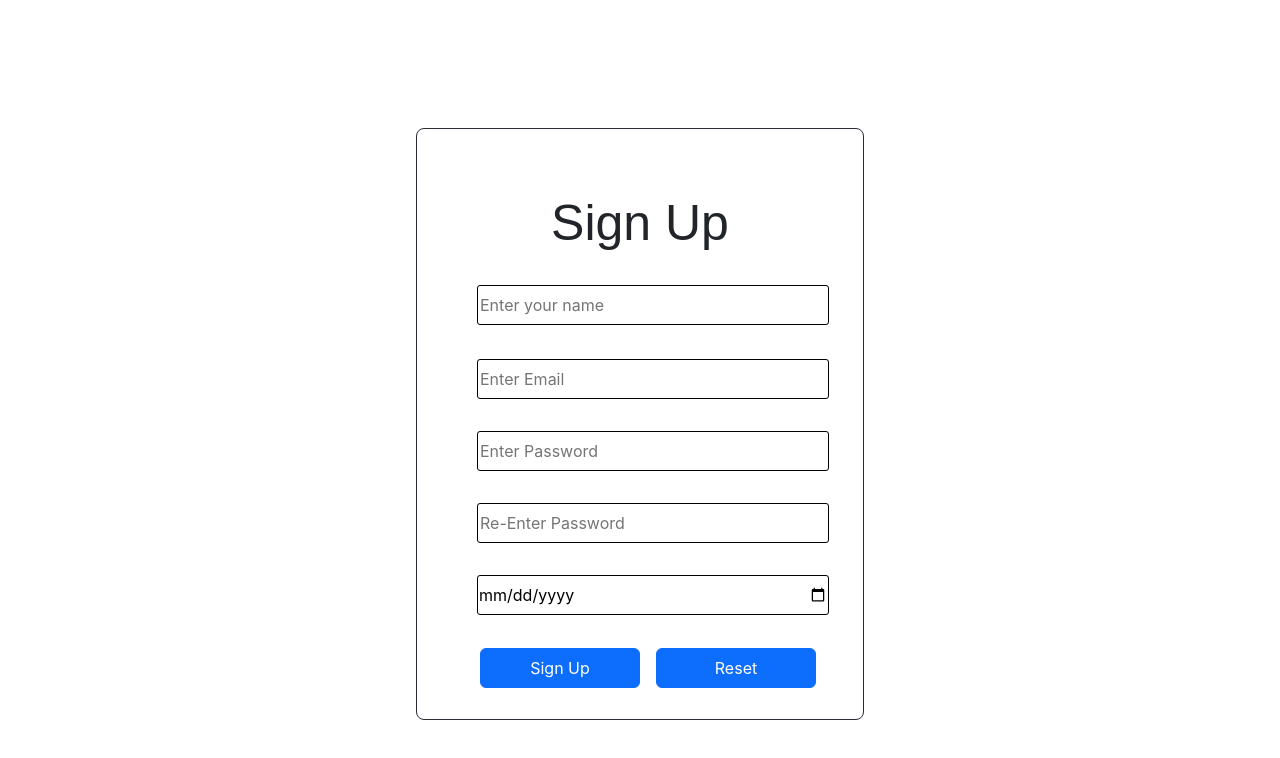
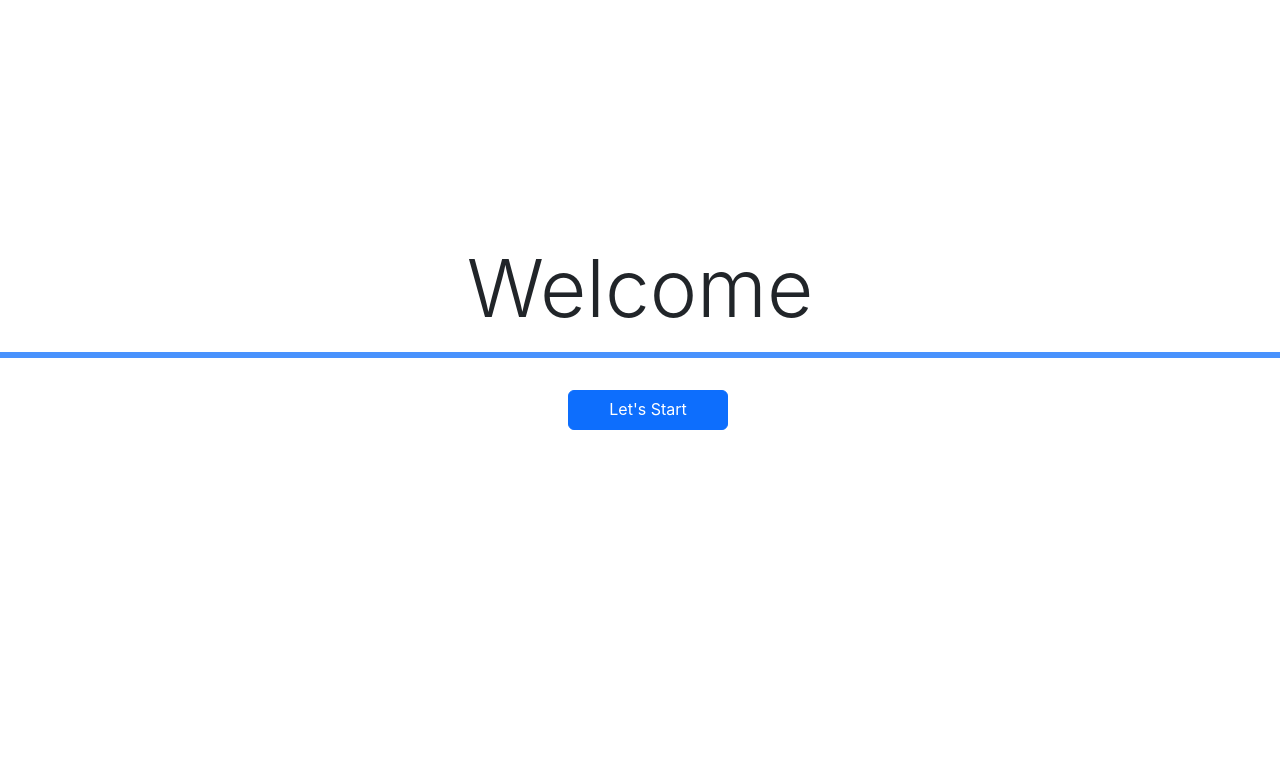
Before and after one commit to 07suryansh/Sign-in-Sign-up, a React (Create React App) app: page / in a window 1280 px wide. Shown: the top 758 px of the page. Built offline with nearby package versions, Linux system fonts and the light colour scheme.

Commit message:
added welcome message

```diff
--- a/src/App.css
+++ b/src/App.css
@@ -112,3 +112,8 @@
  padding-left: 3rem;
  width: fit-content;
 }
+.wel{
+  width: 100%;
+  text-align: center;
+margin-top: 15rem;
+}
--- a/src/App.js
+++ b/src/App.js
@@ -1,28 +1,15 @@
 import "./App.css";
 import SIgnin from "./Components/SIgnin";
 import Signup from "./Components/Signup";
+import Welcome from "./Components/Welcome";
 
 function App() {
   return (
-    // <div className="App">
-    //   <div className="container">
-    //     <h1 className="heading">Sign In</h1>
-    // <div className="input1">
-    //   <input className="email" type="text" name="email" id="email" placeholder="Email"/>
-    // </div>
-    // <div className="input2">
-    //   <input className="password" type="password" name="password" id="password" placeholder="Password"/>
-    // </div>
-    // <div className="forgot">
-    // <a href="#">Forgot Password?</a>
-    // </div>
-    // <button type="button" className="btn btn-primary">Sign In</button>
-    //   </div>
 
-    // </div>
     <>
     {/* <SIgnin/> */}
-    <Signup/>
+    {/* <Signup/> */}
+    <Welcome/>
     </>
   );
 }
--- /dev/null
+++ b/src/Components/Welcome.js
@@ -0,0 +1,11 @@
+import React from 'react'
+
+export default function Welcome() {
+  return (
+    <div className="wel">
+        <h1 className="display-1">Welcome</h1>
+        <hr className="border border-primary border-3 opacity-75"></hr>
+        <div type="submit" className="btn btn-primary">Let's Start</div>
+    </div>
+  )
+}
```
